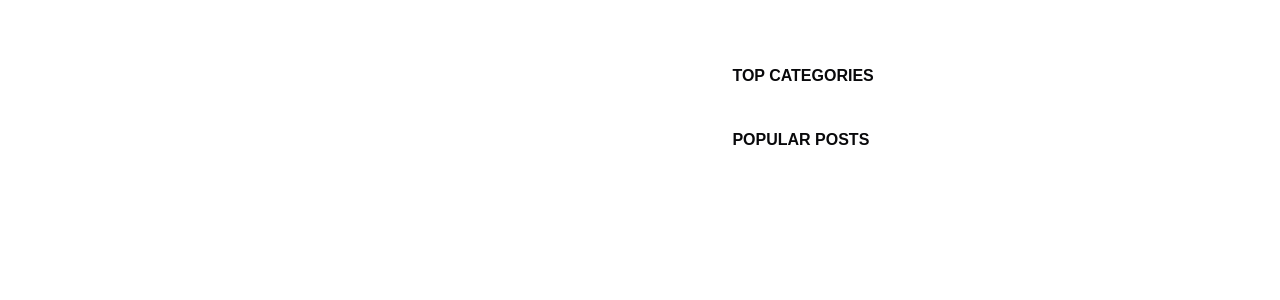
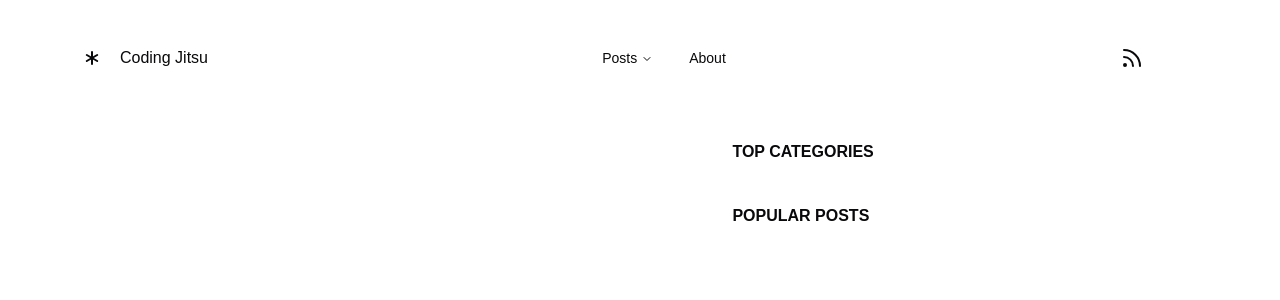
Before and after one commit to azkriven/azkblog, a Next.js app: page / in a window 1280 px wide. Shown: the top 300 px of the page. Built offline with nearby package versions, Linux system fonts and the light colour scheme.

Commit message:
🌐🚀 Add MainNav component with navigation menu

```diff
--- a/app/page.tsx
+++ b/app/page.tsx
@@ -1,9 +1,10 @@
 import Container from "@/components/Container";
+import { MainNav } from "@/components/MainNav";
 
 export default function Home() {
     return (
         <Container>
-            {/* <MainNav /> */}
+            <MainNav />
             <main className="flex flex-col items-start justify-evenly mt-16 md:flex-row">
                 <div>{/* <LatestPosts /> */}</div>
                 <div className="h-screen">
--- /dev/null
+++ b/components/MainNav.tsx
@@ -0,0 +1,98 @@
+"use client";
+
+import * as React from "react";
+import Link from "next/link";
+
+import { cn } from "@/lib/utils";
+import {
+    NavigationMenu,
+    NavigationMenuContent,
+    NavigationMenuItem,
+    NavigationMenuLink,
+    NavigationMenuList,
+    NavigationMenuTrigger,
+    navigationMenuTriggerStyle,
+} from "@/components/ui/navigation-menu";
+import { AsteriskIcon, RssIcon } from "lucide-react";
+import { POSTS } from "@/lib/constants";
+
+export function MainNav({ className }: { className?: string }) {
+    return (
+        <div
+            className={cn(
+                "flex flex-col items-start justify-start md:flex-row md:items-center md:justify-between pt-10 z-50",
+                className
+            )}
+        >
+            <Link href={"/"}>
+                <div className="flex items-center justify-between w-32">
+                    <AsteriskIcon />
+                    <p>Coding Jitsu</p>
+                </div>
+            </Link>
+            <NavigationMenu>
+                <NavigationMenuList>
+                    <NavigationMenuItem>
+                        <NavigationMenuTrigger>Posts</NavigationMenuTrigger>
+                        <NavigationMenuContent>
+                            <ul className="grid w-[400px] gap-3 p-4 md:w-[500px] md:grid-cols-2 lg:w-[600px] ">
+                                {POSTS.map((post) => (
+                                    <ListItem
+                                        key={post.title}
+                                        title={post.title}
+                                        href={post.href}
+                                    >
+                                        {post.description}
+                                    </ListItem>
+                                ))}
+                            </ul>
+                        </NavigationMenuContent>
+                    </NavigationMenuItem>
+                    <NavigationMenuItem>
+                        <Link href="/about" legacyBehavior passHref>
+                            <NavigationMenuLink
+                                className={navigationMenuTriggerStyle()}
+                            >
+                                About
+                            </NavigationMenuLink>
+                        </Link>
+                    </NavigationMenuItem>
+                </NavigationMenuList>
+            </NavigationMenu>
+            <div className="flex items-center justify-between w-20">
+                {/* <ModeToggle /> */}
+                <Link href="/rss">
+                    <RssIcon className="h-6 w-6" />
+                </Link>
+            </div>
+        </div>
+    );
+}
+
+const ListItem = React.forwardRef<
+    React.ElementRef<"a">,
+    React.ComponentPropsWithoutRef<"a">
+>(({ className, title, children, ...props }, ref) => {
+    return (
+        <li>
+            <NavigationMenuLink asChild>
+                <a
+                    ref={ref}
+                    className={cn(
+                        "block select-none space-y-1 rounded-md p-3 leading-none no-underline outline-none transition-colors hover:bg-accent hover:text-accent-foreground focus:bg-accent focus:text-accent-foreground",
+                        className
+                    )}
+                    {...props}
+                >
+                    <div className="text-sm font-medium leading-none">
+                        {title}
+                    </div>
+                    <p className="line-clamp-2 text-sm leading-snug text-muted-foreground">
+                        {children}
+                    </p>
+                </a>
+            </NavigationMenuLink>
+        </li>
+    );
+});
+ListItem.displayName = "ListItem";
--- /dev/null
+++ b/lib/constants.ts
@@ -0,0 +1,35 @@
+export const POSTS: { title: string; href: string; description: string }[] = [
+    {
+      title: "React",
+      href: "/blog/react",
+      description:
+        "Learn React.js and Next.js in a simple to understand articles",
+    },
+    {
+      title: "Javascript",
+      href: "/blog/javascript",
+      description: "Learn what are new in the javascript world",
+    },
+    {
+      title: "CSS",
+      href: "/blog/css",
+      description: "Everything about CSS and the new features.",
+    },
+    {
+      title: "Performance",
+      href: "/blog/performance",
+      description: "How to make your next app Blazing fast",
+    },
+    {
+      title: "Animation",
+      href: "/blog/animations",
+      description:
+        "Everything you need to know about animations. We are going to learn about animation library like framer motion, GSAP and many more.",
+    },
+    {
+      title: "Career",
+      href: "/blog/career",
+      description:
+        "A popup that displays information related to an element when the element receives keyboard focus or the mouse hovers over it.",
+    },
+  ];
```
